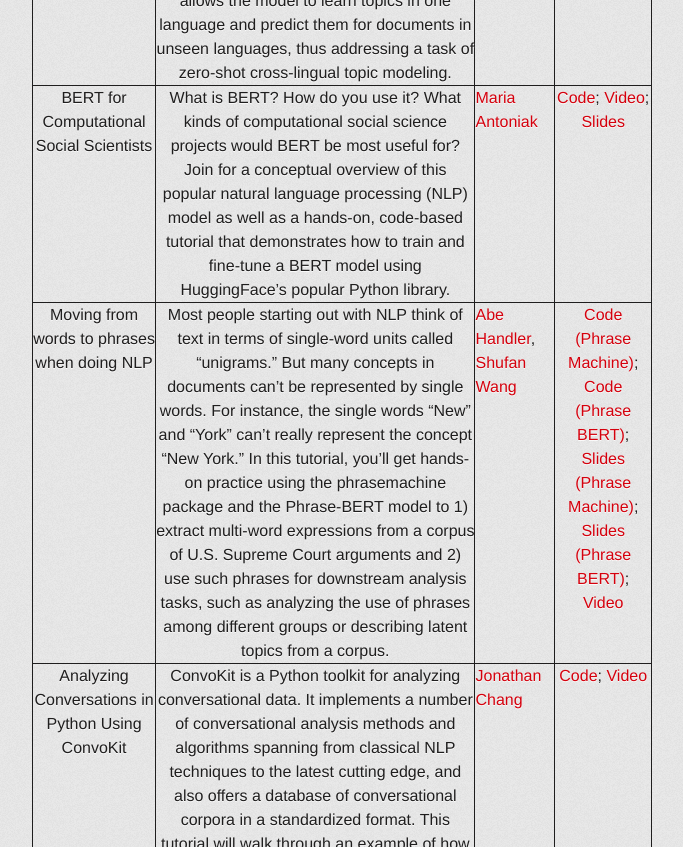
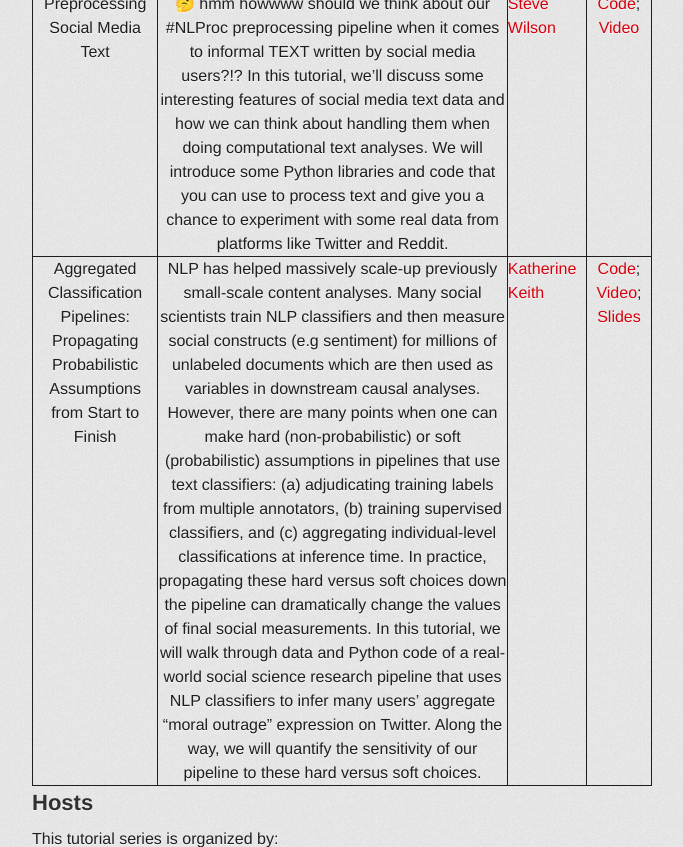
Before and after one commit to nlp-css-201-tutorials/nlp-css-201-tutorials, a Jekyll site: the page built from index.md, in a window 1280 px wide and 900 px high, scrolled down 4559 px, cut to the strip 0-847 px from the top of the window. Shown: the whole strip, without its empty margins (298-981 px from the left). Built offline with Jekyll 4.4.1, drawn with Linux system fonts in a browser that asks for light colours; some web fonts are replaced; some of the changed text lies outside the part shown.

Commit message:
update description for katies tutorial

```diff
--- a/index.md
+++ b/index.md
@@ -29,7 +29,6 @@ All times are in US EST timezone (UTC-5) unless otherwise noted.
 
 | Date | Title | Description | Leader | Background info |
 |---|---|:--|---|---|
-| 3/30 12PM ET | Aggregated Classification Pipelines: Propagating Probabilistic Assumptions from Start to Finish | NLP has helped massively scale-up previously small-scale content analyses. Many social scientists train NLP classifiers and then measure social constructs (e.g sentiment) for millions of unlabeled documents which are then used as variables in downstream causal analyses. However, there are many points when one can make hard (non-probabilistic) or soft (probabilistic) assumptions in pipelines that use text classifiers: (a) adjudicating training labels from multiple annotators, (b) training supervised classifiers, and (c) aggregating individual-level classifications at inference time. In practice, propagating these hard versus soft choices down the pipeline can dramatically change the values of final social measurements.  In this tutorial, we will walk through data and Python code of a real-world social science research pipeline that uses NLP classifiers to infer many users’ aggregate “moral outrage” expression on Twitter. Along the way, we will quantify the sensitivity of our pipeline to these hard versus soft choices.  | [Katherine Keith](kakeith.github.io) | [Uncertainty over Uncertainty](https://aclanthology.org/2020.nlpcss-1.13.pdf); [Moral Outrage](https://www.science.org/doi/pdf/10.1126/sciadv.abe5641) |
 | 4/15 | Estimating causal effects of aspects of language with noisy proxies | Does the politeness of an email or a complaint affect how quickly someone responds to it? This question requires a causal inference: how quickly would someone have responded to an email had it not been polite? With observational data, causal inference requires ruling out all the other reasons why polite emails might be correlated with fast responses. To complicate matters, aspects of language such as politeness are not labeled in observed datasets. Instead, we typically use lexicons or trained classifiers to predict these properties for each text, creating a (probably noisy) proxy of the linguistic aspect of interest. In this talk, I'll first review the challenges of causal inference from observational data. Then, I'll use the motivating example of politeness and response times to highlight the specific challenges to causal inference introduced by working with text and noisy proxies. Next, I'll introduce recent results that establish assumptions and a methodology under which valid causal inference is possible. Finally, I'll demonstrate this methodology: we'll use semi-synthetic data and adapt a text representation method to recover causal effect estimates. | [Dhanya Sridhar](https://www.dsridhar.com/) | [Causal Effects of Linguistic Properties](https://aclanthology.org/2021.naacl-main.323.pdf) |
 | 4/25 | Processing Code-mixed Text  | Code-mixing, i.e., the mixing of two or more languages in a single utterance or conversation, is an extremely common phenomenon in multilingual societies. It is amply present in user-generated text, especially in social media. Therefore, CSS research that handles such text requires to process code-mixing; there are also interesting CSS and socio-linguistic questions around the phenomenon of code-mixing itself. In this tutorial, we will equip you with some basic tools and techniques for processing code-mixed text, starting with hands-on experiments with word-level language identification, all the way up to methods for building code-mixed text classifiers using massively multilingual language models. | [Monojit Choudhury](https://www.microsoft.com/en-us/research/people/monojitc/), [Sanad Rizvi](https://github.com/mohdsanadzakirizvi) | [MBERT](https://aclanthology.org/N19-1423.pdf) |
 | 5/9 | What word embeddings can (and can’t!) do for you | TBA | [Neha Kennard](https://nnkennard.github.io/) | N/A |
@@ -46,9 +45,10 @@ See below for links to materials for previous tutorials.
 | Controlling for Text in Causal Inference with Double Machine Learning| Establishing causal relationships is a fundamental goal of scientific research. Text plays an increasingly important role in the study of causal relationships across domains especially for observational (non-experimental) data. Specifically, text can serve as a valuable "control" to eliminate the effects of variables that threaten the validity of the causal inference process. But how does one control for text, an unstructured and nebulous quantity? In this tutorial, we will learn about bias from confounding, motivation for using text as a proxy for confounders, apply a "double machine learning" framework that uses text to remove confounding bias, and compare this framework with non-causal text dimensionality reduction alternatives such as topic modeling. | [Emaad Manzoor](https://emaadmanzoor.com/)| [Code](https://colab.research.google.com/drive/15Jz9QehJsT2um1cH5GEbbBOeJDcX0e2n?usp=sharing); [Video](https://youtu.be/DwUqA1ydJI0N); [Slides](docs/NLP+CSS201 - Controlling for Text in Causal Inference.pdf) |
 | Beyond the Bag Of Words: Text Analysis with Contextualized Topic Models | Most topic models still use Bag-Of-Words (BoW) document representations as input. These representations, though, disregard the syntactic and semantic relationships among the words in a document, the two main linguistic avenues to coherent text. Recently, pre-trained contextualized embeddings have enabled exciting new results in several NLP tasks, mapping a sentence to a vector representation. Contextualized Topic Models (CTM) combine contextualized embeddings with neural topic models to increase the quality of the topics. Moreover, using multilingual embeddings allows the model to learn topics in one language and predict them for documents in unseen languages, thus addressing a task of zero-shot cross-lingual topic modeling.|  [Silvia Terragni](https://silviatti.github.io/)| [Code](https://colab.research.google.com/drive/1EO0bS0Wow_cjdGsDfV38xt--AxJQjFtg?usp=sharing); [Video](https://www.youtube.com/watch?v=n1_G8K07KoM) |
 | BERT for Computational Social Scientists| What is BERT? How do you use it? What kinds of computational social science projects would BERT be most useful for? Join for a conceptual overview of this popular natural language processing (NLP) model as well as a hands-on, code-based tutorial that demonstrates how to train and fine-tune a BERT model using HuggingFace's popular Python library.| [Maria Antoniak](https://maria-antoniak.github.io/)| [Code](https://colab.research.google.com/drive/1ih6ETBCU2Dqr1_aTPgjS_Ww3xXVswIO0?usp=sharing); [Video](https://youtu.be/UmyOhl9AciI); [Slides](https://docs.google.com/presentation/d/1HGWnLkv7_2fST9tFVbvQbY-rN4aTMjJW/) |
-| Moving from words to phrases when doing NLP| Most people starting out with NLP think of text in terms of single-word units called "unigrams." But many concepts in documents can't be represented by single words. For instance, the single words "New" and "York" can't really represent the concept "New York." In this tutorial, you'll get hands-on practice using the phrasemachine package and the Phrase-BERT model to 1) extract multi-word expressions from a corpus of U.S. Supreme Court arguments and 2) use such phrases for downstream analysis tasks, such as analyzing the use of phrases among different groups or describing latent topics from a corpus.| [Abe Handler](https://www.abehandler.com/), [Shufan Wang](https://people.cs.umass.edu/~shufanwang/) | [Code (Phrase Machine)](https://colab.research.google.com/drive/17-fsmsfc-5llUksIJZiPPYh_nCYcwBww?usp=sharing); [Code (Phrase BERT)](https://colab.research.google.com/drive/1neTWJoDkhO2mCKRgqG1klVIkU5Qk3fQh?usp=sharing); [Slides (Phrase Machine)](https://docs.google.com/presentation/d/1C5O0EdgM33SO1KlCk90rW1g7nuf2264XcuYPZB-b7bI/edit?usp=sharing); [Slides (Phrase BERT)](https://docs.google.com/presentation/d/1Wg4Txobmxaev0jYXRpCndwtq2IJfcLGXrJsdb0pebbc/edit?usp=sharing); [Video](https://www.youtube.com/watch?v=OgYXtg0ht6s)|
+| Moving from words to phrases when doing NLP| Most people starting out with NLP think of text in terms of single-word units called "unigrams." But many concepts in documents can't be represented by single words. For instance, the single words "New" and "York" can't really represent the concept "New York." In this tutorial, you'll get hands-on practice using the phrasemachine package and the Phrase-BERT model to 1) extract multi-word expressions from a corpus of U.S. Supreme Court arguments and 2) use such phrases for downstream analysis tasks, such as analyzing the use of phrases among different groups or describing latent topics from a corpus.| [Abe Handler](https://www.abehandler.com/), [Shufan Wang](https://people.cs.umass.edu/~shufanwang/) | [Code1](https://colab.research.google.com/drive/17-fsmsfc-5llUksIJZiPPYh_nCYcwBww?usp=sharing); [Code2](https://colab.research.google.com/drive/1neTWJoDkhO2mCKRgqG1klVIkU5Qk3fQh?usp=sharing); [Slides1](https://docs.google.com/presentation/d/1C5O0EdgM33SO1KlCk90rW1g7nuf2264XcuYPZB-b7bI/edit?usp=sharing); [Slides2](https://docs.google.com/presentation/d/1Wg4Txobmxaev0jYXRpCndwtq2IJfcLGXrJsdb0pebbc/edit?usp=sharing); [Video](https://www.youtube.com/watch?v=OgYXtg0ht6s)|
 | Analyzing Conversations in Python Using ConvoKit | ConvoKit is a Python toolkit for analyzing conversational data. It implements a number of conversational analysis methods and algorithms spanning from classical NLP techniques to the latest cutting edge, and also offers a database of conversational corpora in a standardized format. This tutorial will walk through an example of how to use ConvoKit, starting from loading a conversational corpus and building up to running several analyses and visualizations. | [Jonathan Chang](https://www.cs.cornell.edu/~jpchang/) | [Code](https://colab.research.google.com/drive/1_jvL1t9PA2dERKbEm9pCnBS0sbW7B1AW?usp=sharing); [Video](https://youtu.be/IZG0iv7bdyM) |
 | Preprocessing Social Media Text | 🤔 hmm howwww should we think about our #NLProc preprocessing pipeline when it comes to informal TEXT written by social media users?!? In this tutorial, we'll discuss some interesting features of social media text data and how we can think about handling them when doing computational text analyses. We will introduce some Python libraries and code that you can use to process text and give you a chance to experiment with some real data from platforms like Twitter and Reddit. | [Steve Wilson](https://steverw.com/) | [Code](https://colab.research.google.com/drive/1hWAd9NFPEyDhdJQotpAF4dfJyr1Ucfap?usp=sharing); [Video](https://www.youtube.com/watch?v=o5XbbZt7oWs) |
+| Aggregated Classification Pipelines: Propagating Probabilistic Assumptions from Start to Finish | NLP has helped massively scale-up previously small-scale content analyses. Many social scientists train NLP classifiers and then measure social constructs (e.g sentiment) for millions of unlabeled documents which are then used as variables in downstream causal analyses. However, there are many points when one can make hard (non-probabilistic) or soft (probabilistic) assumptions in pipelines that use text classifiers: (a) adjudicating training labels from multiple annotators, (b) training supervised classifiers, and (c) aggregating individual-level classifications at inference time. In practice, propagating these hard versus soft choices down the pipeline can dramatically change the values of final social measurements.  In this tutorial, we will walk through data and Python code of a real-world social science research pipeline that uses NLP classifiers to infer many users’ aggregate “moral outrage” expression on Twitter. Along the way, we will quantify the sensitivity of our pipeline to these hard versus soft choices.  | [Katherine Keith](kakeith.github.io) |  [Code](https://colab.research.google.com/drive/1ulQSwlSlWTEglzBGVQXKstueIaX5Gm1f?usp=sharing); [Video](https://www.youtube.com/watch?v=snBaBuXKiDI); [Slides](https://docs.google.com/presentation/d/1I7aN5k6tRu6RXiehrAvWPDN5Fv8G56_IEZHmKhZoi9Y/edit?usp=sharing)|
 
 ## Hosts
 
```
